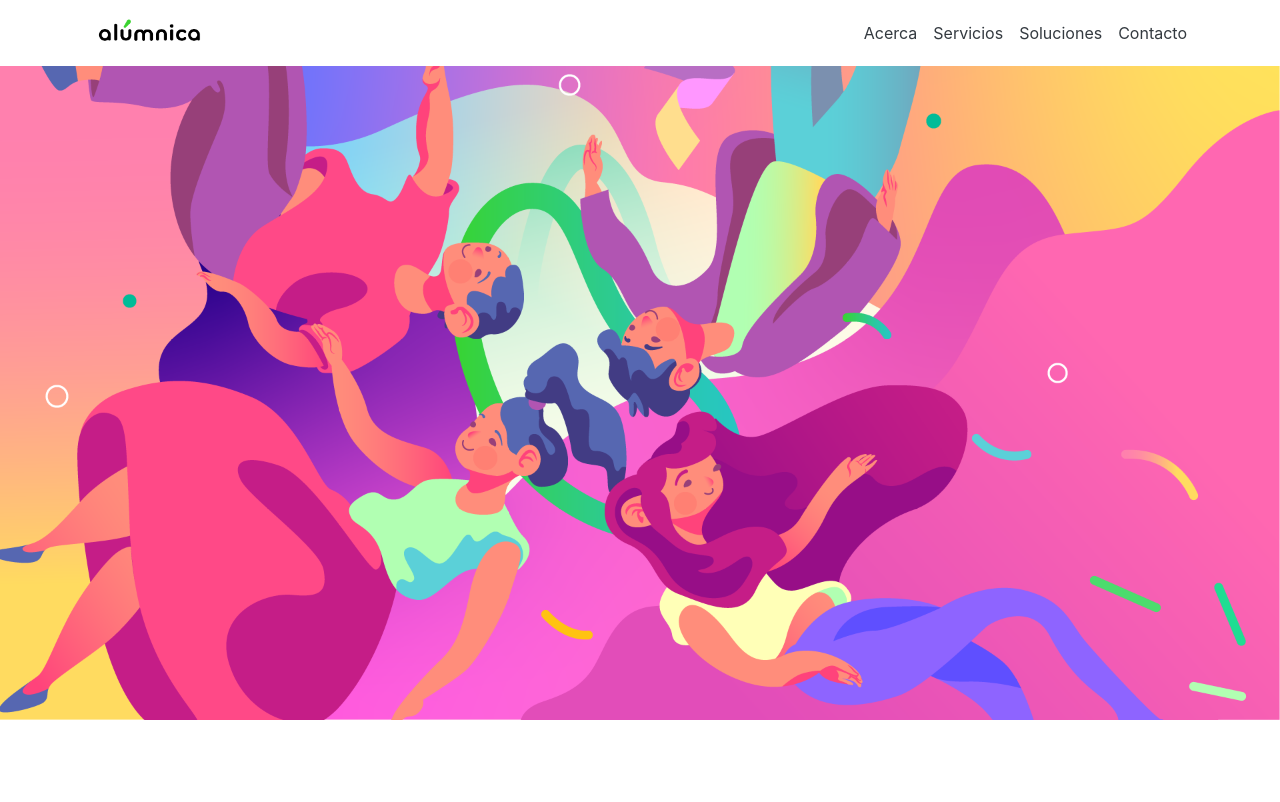
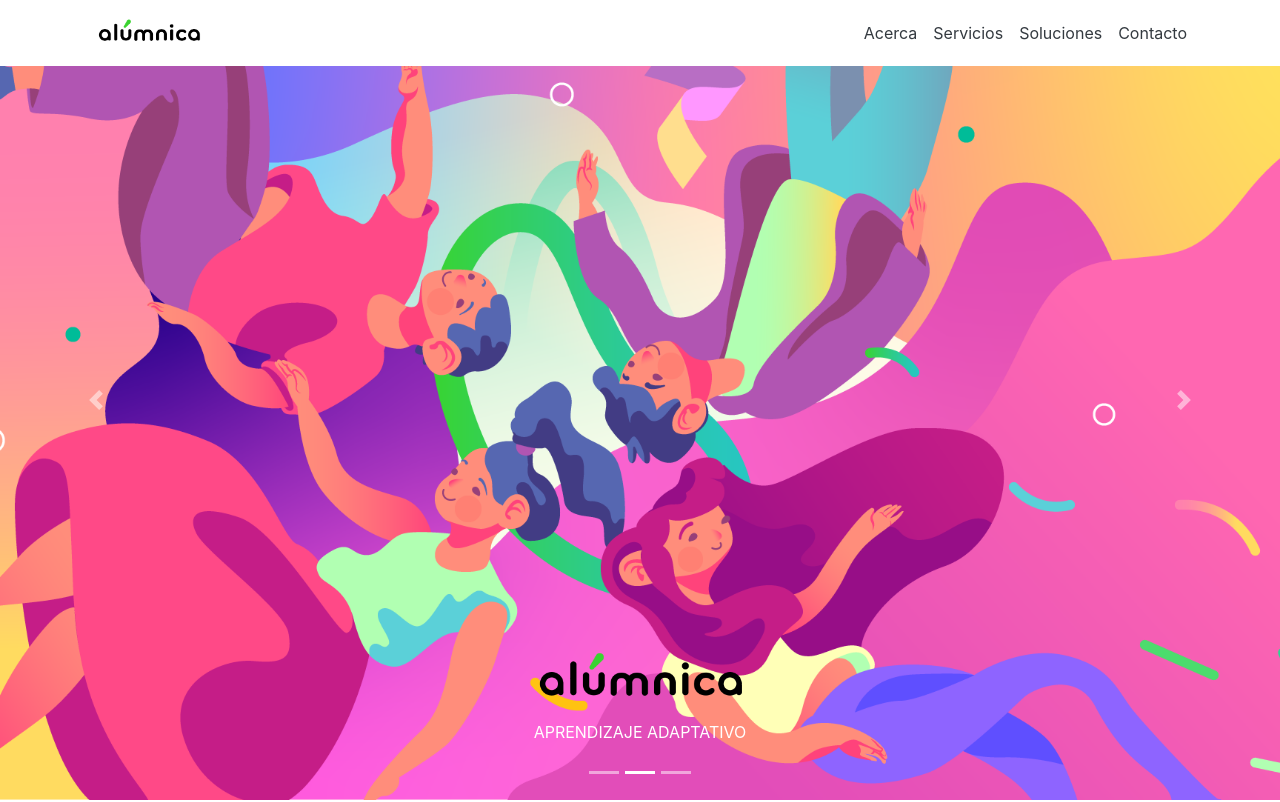
Before and after one commit to alumnica/alumnica-landingpage, a website with bundled scripts: page index.html in a window 1280 px wide. Shown: the top 802 px of the page. Built offline with nearby package versions, Linux system fonts and the light colour scheme.

Commit message:
Jumbotron Landing

```diff
--- a/css/alumnica.css
+++ b/css/alumnica.css
@@ -48,7 +48,36 @@
         padding: 7rem;
     }
 }
-
+/* .carousel .carousel-item {
+    width: 100%;
+    height: 100vh;
+}
+.carousel .carousel-item img {
+    width: auto;
+    height: 100vh;
+} */
+.carousel-item {
+  height: 100vh;
+  min-height: 300px;
+  background: no-repeat center center scroll;
+  -webkit-background-size: cover;
+  -moz-background-size: cover;
+  -o-background-size: cover;
+  background-size: cover;
+}
+.first-img-carousel-header{
+  background-image: url("/img/head1.png");
+}
+.second-img-carousel-header{
+  background-image: url("/img/head2.png");
+}
+.third-img-carousel-header{
+  background-image: url("/img/head3.png");
+}
+.carousel-header-logo{
+  height: 80px;
+  width: auto;
+}
 /* ----HEADER---- */
 .navbar-brand img {
   height: 40px;
--- a/index.html
+++ b/index.html
@@ -56,19 +56,57 @@
 
 
     <header>
-      <div id="carouselHeader" class="carousel slide" data-ride="carousel">
+      <div id="carouselExampleIndicators" class="carousel slide" data-ride="carousel">
+  <ol class="carousel-indicators">
+    <li data-target="#carouselExampleIndicators" data-slide-to="0" class="active"></li>
+    <li data-target="#carouselExampleIndicators" data-slide-to="1"></li>
+    <li data-target="#carouselExampleIndicators" data-slide-to="2"></li>
+  </ol>
+  <div class="carousel-inner" role="listbox">
+    <!-- Slide One - Set the background image for this slide in the line below -->
+    <div class="carousel-item active first-img-carousel-header">
+      <div class="carousel-caption d-none d-md-block">
+        <img class="carousel-header-logo" src="/img/alumnica_negro.png" alt="Alúmnica">
+        <p>APRENDIZAJE SITUADO</p>
+      </div>
+    </div>
+    <!-- Slide Two - Set the background image for this slide in the line below -->
+    <div class="carousel-item second-img-carousel-header">
+      <div class="carousel-caption d-none d-md-block">
+        <img class="carousel-header-logo" src="/img/alumnica_negro.png" alt="Alúmnica">
+        <p>APRENDIZAJE ADAPTATIVO</p>
+      </div>
+    </div>
+    <!-- Slide Three - Set the background image for this slide in the line below -->
+    <div class="carousel-item third-img-carousel-header">
+      <div class="carousel-caption d-none d-md-block">
+        <img class="carousel-header-logo" src="/img/alumnica_negro.png" alt="Alúmnica">
+        <p>APRENDIZAJE ACTIVO</p>
+      </div>
+    </div>
+  </div>
+  <a class="carousel-control-prev" href="#carouselExampleIndicators" role="button" data-slide="prev">
+    <span class="carousel-control-prev-icon" aria-hidden="true"></span>
+    <span class="sr-only">Previous</span>
+  </a>
+  <a class="carousel-control-next" href="#carouselExampleIndicators" role="button" data-slide="next">
+    <span class="carousel-control-next-icon" aria-hidden="true"></span>
+    <span class="sr-only">Next</span>
+  </a>
+</div>
+      <!-- <div id="carouselHeader" class="carousel slide" data-ride="carousel">
       <div class="carousel-inner">
         <div class="carousel-item active">
-          <img class="d-block img-fluid w-100" src="img/head1.png" alt="First slide">
+          <img class="" src="img/head1.png" alt="First slide">
         </div>
         <div class="carousel-item">
-          <img class="d-block img-fluid w-100" src="img/head2.png" alt="Second slide">
+          <img class="" src="img/head2.png" alt="Second slide">
         </div>
         <div class="carousel-item">
-          <img class="d-block img-fluid w-100" src="img/head3.png" alt="Third slide">
+          <img class="" src="img/head3.png" alt="Third slide">
         </div>
       </div>
-    </div>
+    </div> -->
 
 
       <!--div class="container text-center">
@@ -104,8 +142,8 @@
       <div class="container"> <!--div class="container-fluid p-0"-->
         <div class="row">
 
-          <div class="col-lg-6 order-lg-2 text-white showcase-img" style="background-image: url('img/a_activo.png');"></div>
-          <div class="col-lg-6 order-lg-1 my-auto showcase-text">
+          <div class="col-12 col-md-6 order-lg-2 img-fluid" style="background-image: url('img/a_activo.png');"></div>
+          <div class="col-12 col-md-6order-lg-1 my-auto showcase-text">
             <h2>Fully Responsive Design</h2>
             <p class="lead mb-0">When you use a theme created by Start Bootstrap, you know that the theme will look great on any device, whether it's a phone, tablet, or desktop the page will behave responsively!</p>
           </div>
```
